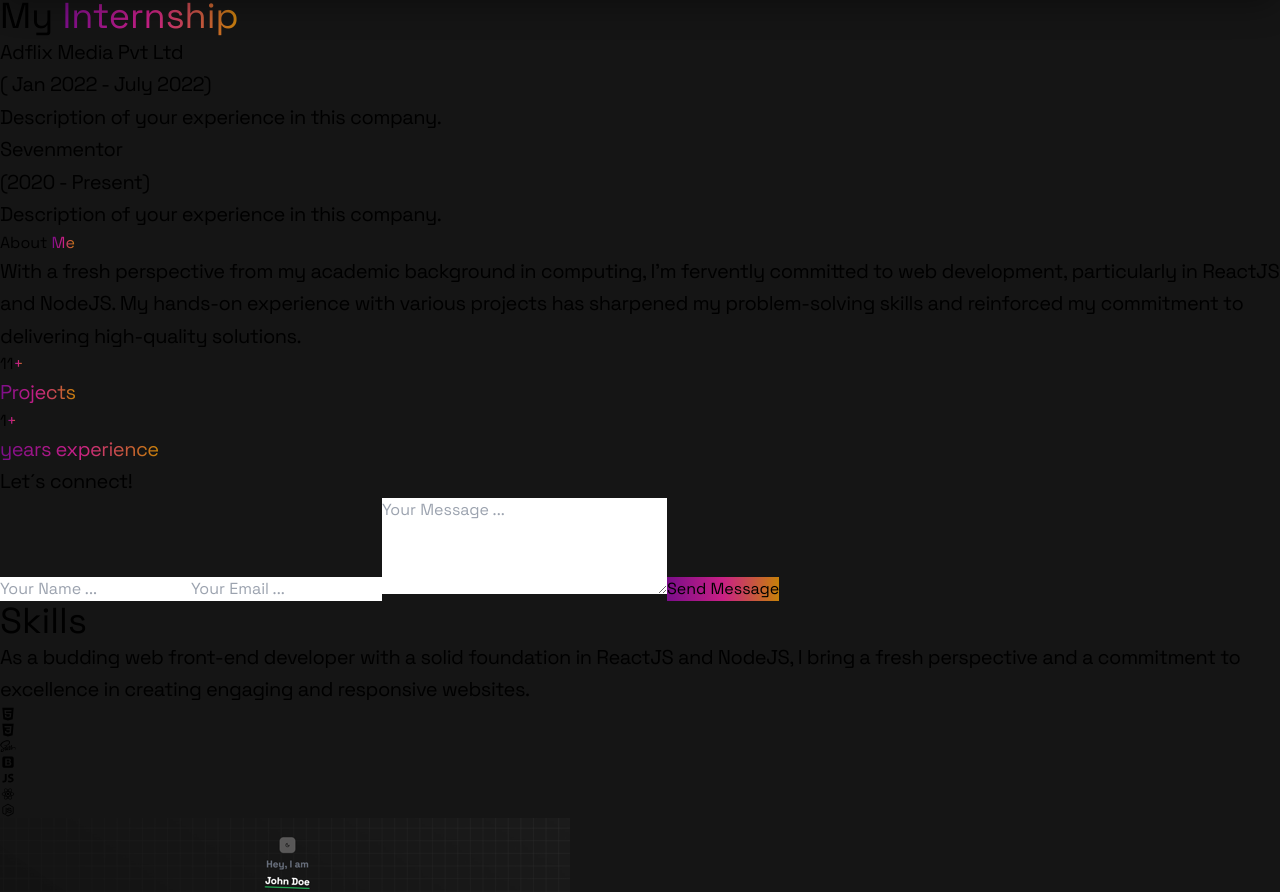
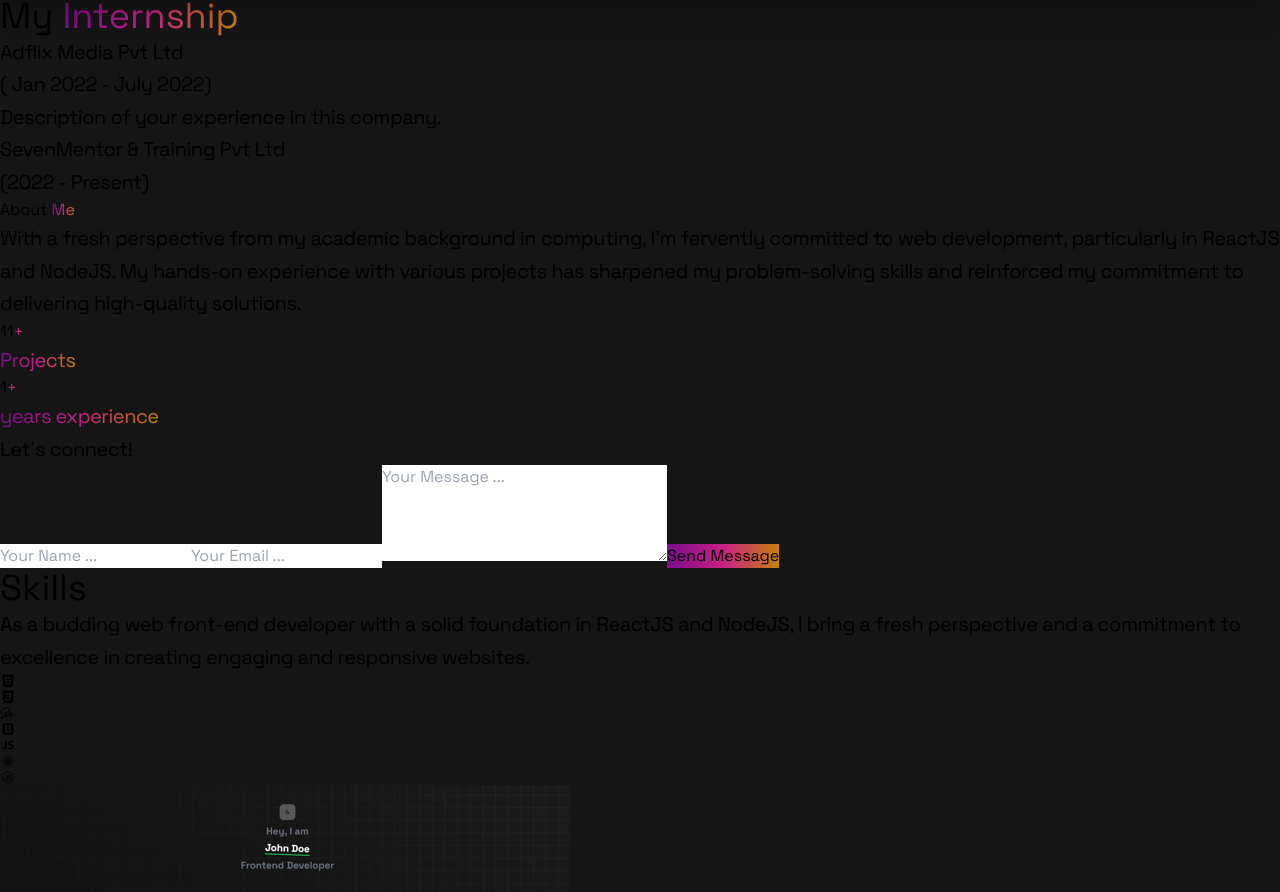
Before and after one commit to webrohit27/PortFolio, a React (Vite) app in the folder portfolio/: page / in a window 1280 px wide. Shown: the part 2111-3003 px from the top of the page. Built offline with nearby package versions, Linux system fonts and the light colour scheme.

Commit message:
add internship section

```diff
--- a/portfolio/src/components/Experience.jsx
+++ b/portfolio/src/components/Experience.jsx
@@ -16,10 +16,10 @@ const Experience = () => {
         <div class="h-[50px] w-[2px] bg-slate-400 my-1 mx-auto"></div>
 
         <div class="mb-[20px] text-white bg-gray-700/20 p-4 rounded-3xl max-w-[300px] sm:max-w-[600px] mx-auto">
-            <p>Sevenmentor </p>
-            <p className='text-gray-400'>(2020 - Present)</p>
+            <p> SevenMentor & Training Pvt Ltd</p>
+            <p className='text-gray-400'>(2022 - Present)</p>
             <p className='text-gray-500'>
-                Description of your experience in this company.
+
             </p>
         </div>
 
```
